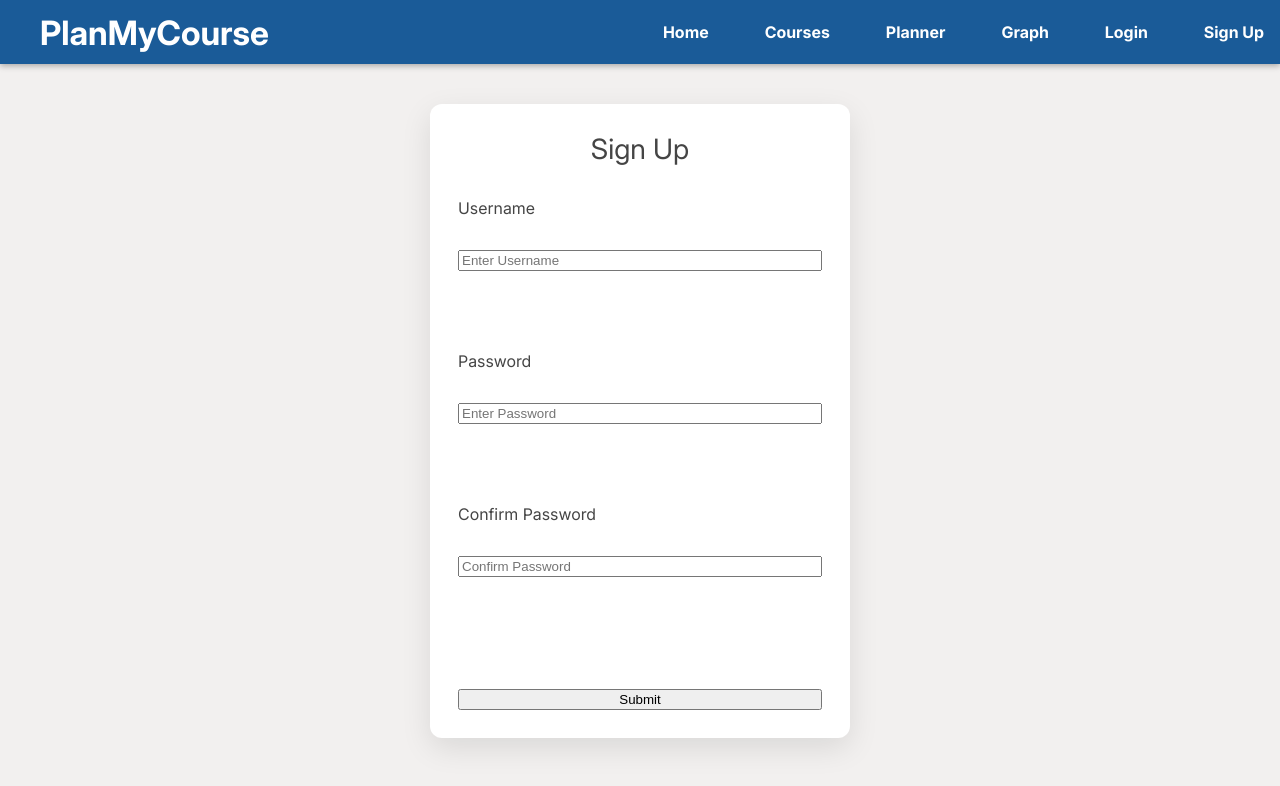
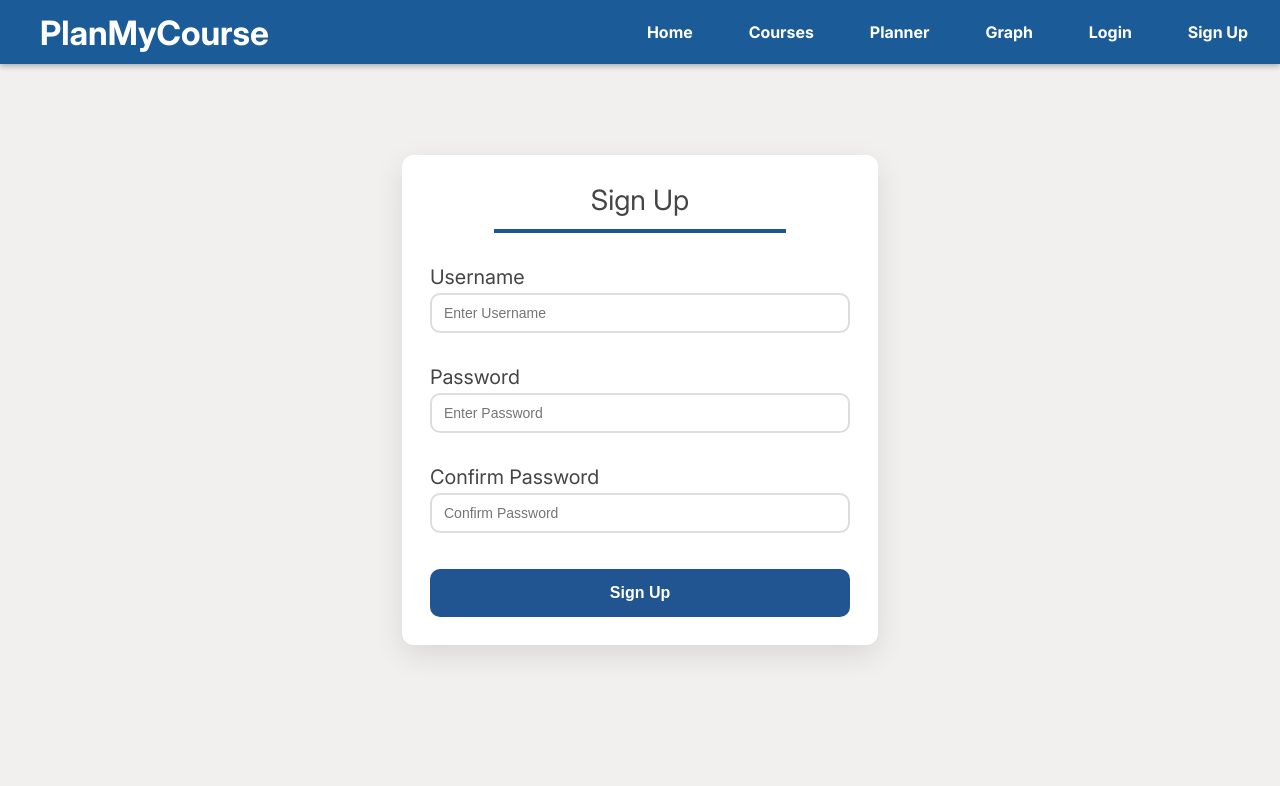
Before and after one commit to spookyoo/PlanMyCourse, a React app in the folder frontend/: page /signup in a window 1280 px wide. Shown: the top 786 px of the page. Built offline with nearby package versions, Linux system fonts and the light colour scheme; no server answers; the HTML template or start-up script is replaced by a standard one.

Commit message:
CSS Improvements
- Improved signup and login page CSS

```diff
--- a/frontend/src/app/pages/CataloguePage.css
+++ b/frontend/src/app/pages/CataloguePage.css
@@ -34,8 +34,6 @@
     row-gap: 25px;
     width: 100%;
 }
-
-
 
 .catalogue-search {
     margin: 20px 0;
--- a/frontend/src/app/pages/LoginPage.jsx
+++ b/frontend/src/app/pages/LoginPage.jsx
@@ -46,6 +46,7 @@ function LoginPage() {
     <div className='signUpContainer'>
         <form className='signUpCard' onSubmit={handleSubmit(onSubmit)}>
           <div className='signUpTitle'>Login</div>
+          <div className = 'signUpDiv'></div>
           <p> Username </p>
           <input className='usernameInput'
             placeholder='Enter Username'
@@ -60,7 +61,7 @@ function LoginPage() {
           />
           <p className='errorMessage'>{errors.password?.message}</p>
           <p className='errorMessage'>{serverError}</p>
-          <button className='saveBtn' type='submit'>Submit</button>
+          <button className='saveBtn' type='submit'>Log In</button>
         </form>
     </div>
   )
--- a/frontend/src/app/pages/SignUpPage.css
+++ b/frontend/src/app/pages/SignUpPage.css
@@ -1,23 +1,42 @@
 .signUpContainer {
+  height: 80vh;
   display: flex;
-  flex-direction: column;
-  justify-content: flex-start;
   align-items: center;
-  height: 100vh;
-  padding: 24px;
+  justify-content: center;
+}
+
+.signUpDiv {
+  height: 4px;
+  background-color: #215591;
+  margin: 12px 4rem;
 }
 
 .signUpCard {
-  width: 100%;
-  max-width: 420px;
+  width: 420px;
   background-color: #ffffff;
   border-radius: 12px;
   box-shadow: 0 10px 30px rgba(0,0,0,0.1);
   padding: 28px;
-  box-sizing: border-box;
   display: flex;
   flex-direction: column;
-  gap: 16px;
+}
+
+.signUpCard p {
+  margin-bottom: 4px;
+  font-size: 20px;
+}
+
+.signUpCard input {
+  padding: 10px 12px;
+  font-size: 14px;
+  border: 2px solid #ddd;
+  border-radius: 10px;
+  outline: none;
+  transition: border-color 0.2s ease;
+}
+
+.signUpCard input:focus {
+    border-color: #215591;
 }
 
 .signUpTitle {
@@ -27,4 +46,24 @@
 
 .errorMessage {
   color: #ff0004;
+  margin: 8px 0px;
 }
+
+.saveBtn {
+  width: 100%;
+  cursor: pointer;
+  transition: background-color 0.2s ease;
+  height: 48px;
+  font-size: 16px;
+  border-radius: 10px;
+  cursor: pointer;
+  margin-top: 12px;
+  background-color: #215591;
+  color:#ffffff;
+  border: none;
+  font-weight: bold;
+}
+
+.saveBtn:hover {
+    background-color: #1e63a3;
+}
--- a/frontend/src/app/pages/SignUpPage.jsx
+++ b/frontend/src/app/pages/SignUpPage.jsx
@@ -51,6 +51,7 @@ function SignUpPage() {
     <div className='signUpContainer'>
         <form className='signUpCard' onSubmit={handleSubmit(onSubmit)}>
           <div className='signUpTitle'>Sign Up</div>
+          <div className='signUpDiv'></div>
           <p> Username </p>
           <input className='usernameInput'
             placeholder='Enter Username'
@@ -72,7 +73,7 @@ function SignUpPage() {
           />
           <p className='errorMessage'>{errors.confirmPassword?.message}</p>
           <p className='errorMessage'>{serverError}</p>
-          <button className='saveBtn' type='submit'>Submit</button>
+          <button className='saveBtn' type='submit'>Sign Up</button>
         </form>
     </div>
   )
--- a/frontend/src/components/Navbar/Navbar.css
+++ b/frontend/src/components/Navbar/Navbar.css
@@ -21,6 +21,7 @@
 
 .nav-links {
   display: flex;
+  margin-right: 1rem;
 }
 
 
```
